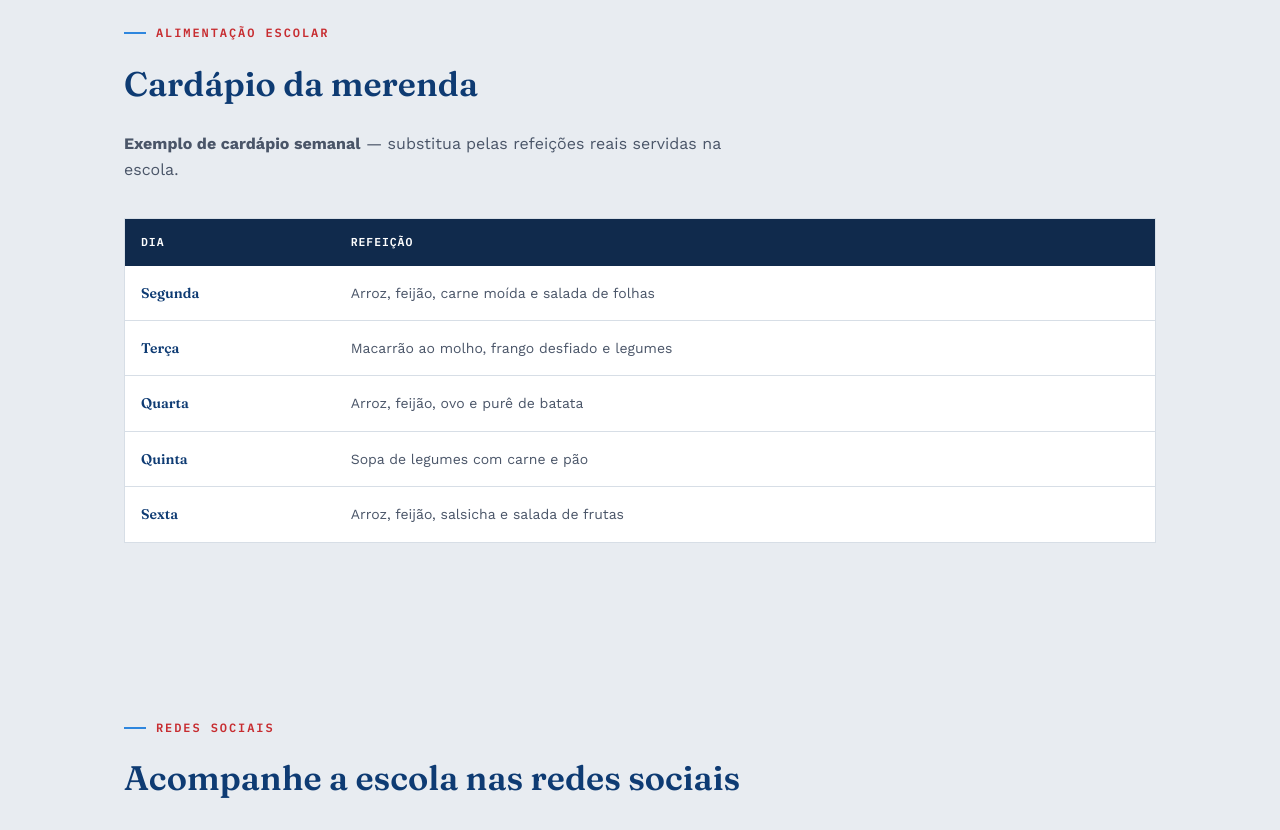
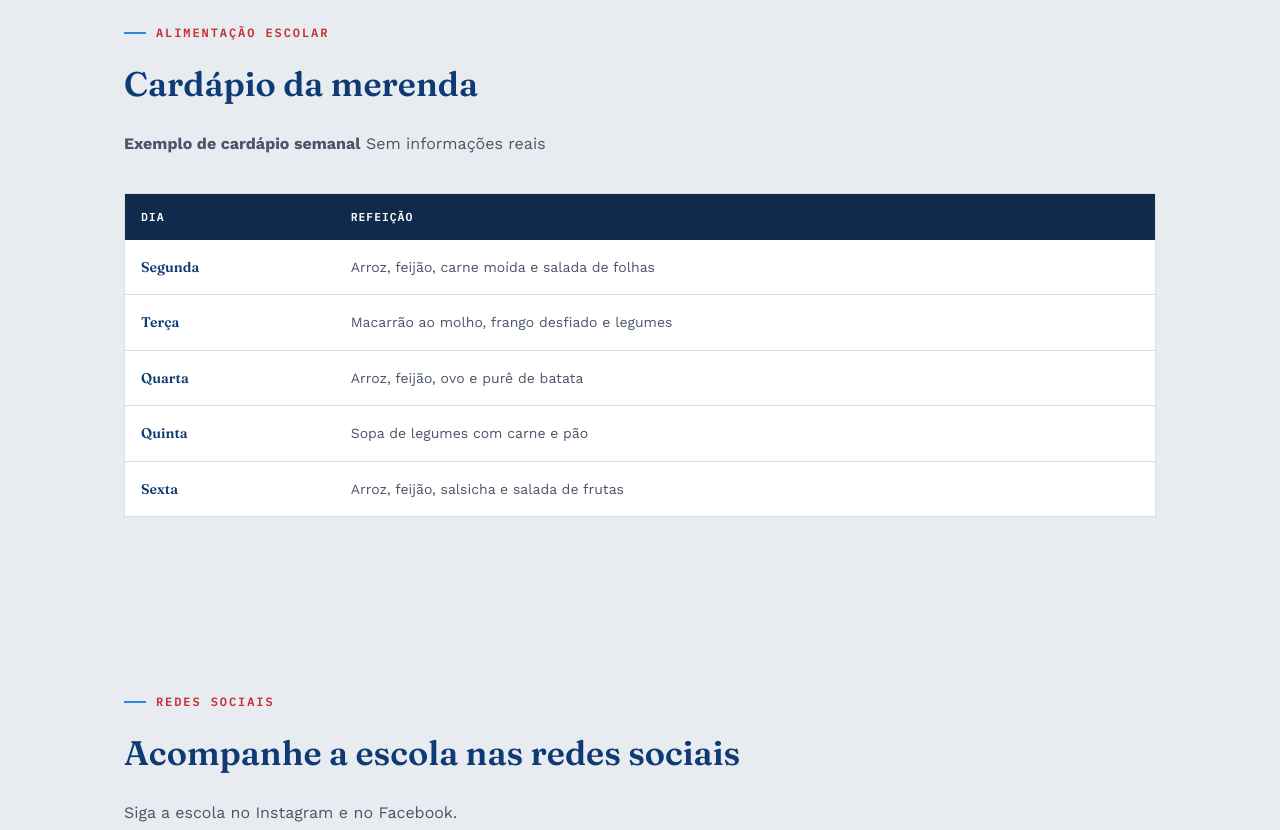
Before and after one commit to Hugao34xd/site-escola, a plain HTML site: page index.html in a window 1280 px wide. Shown: the part 5340-6170 px from the top of the page. Drawn offline with nearby package versions, Linux system fonts and the light colour scheme.

Commit message:
Update index.html

```diff
--- a/index.html
+++ b/index.html
@@ -226,7 +226,7 @@
   <div class="wrap">
     <span class="plate-label">Alimentação escolar</span>
     <h2>Cardápio da merenda</h2>
-    <p class="lede"> <strong>Exemplo de cardápio semanal</strong> — substitua pelas refeições reais servidas na escola.</p>
+    <p class="lede"> <strong>Exemplo de cardápio semanal</strong> Sem informações reais</p>
     <div class="menu-table-wrap">
       <table>
         <thead>
```
